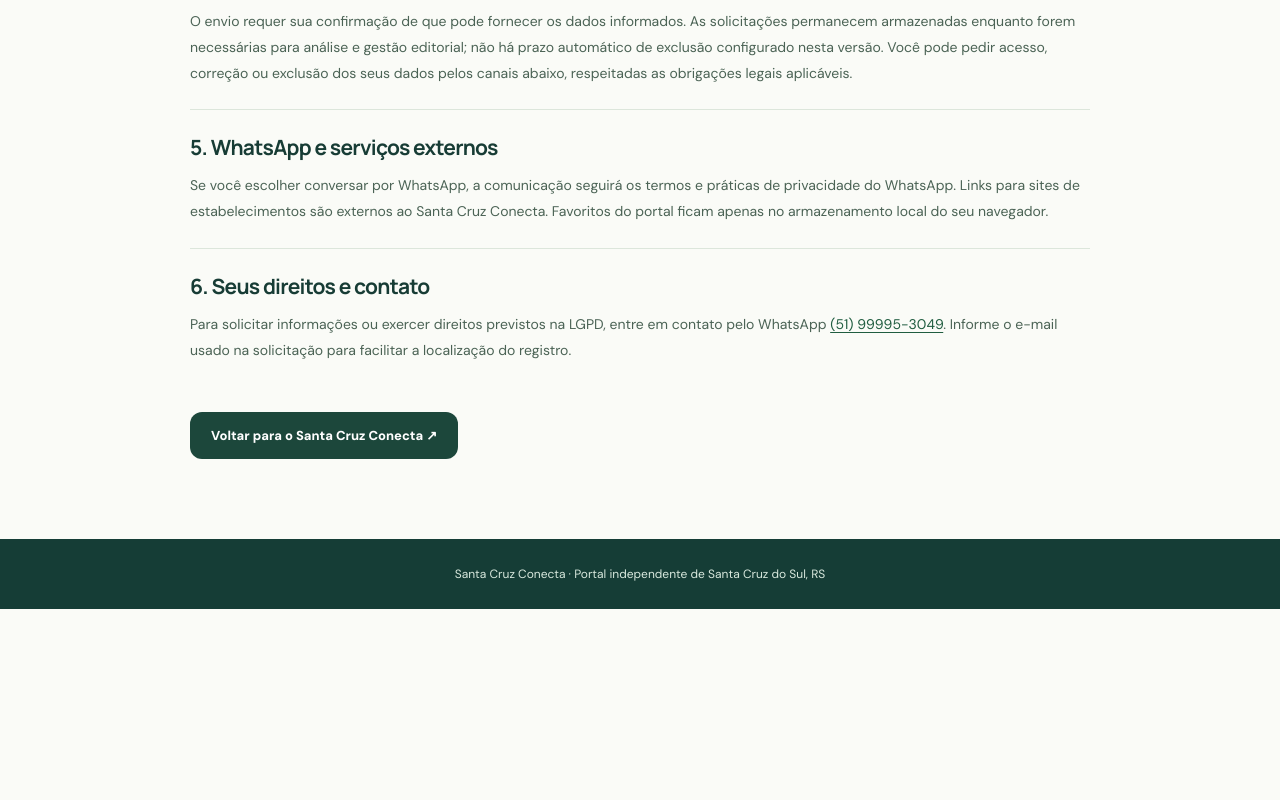
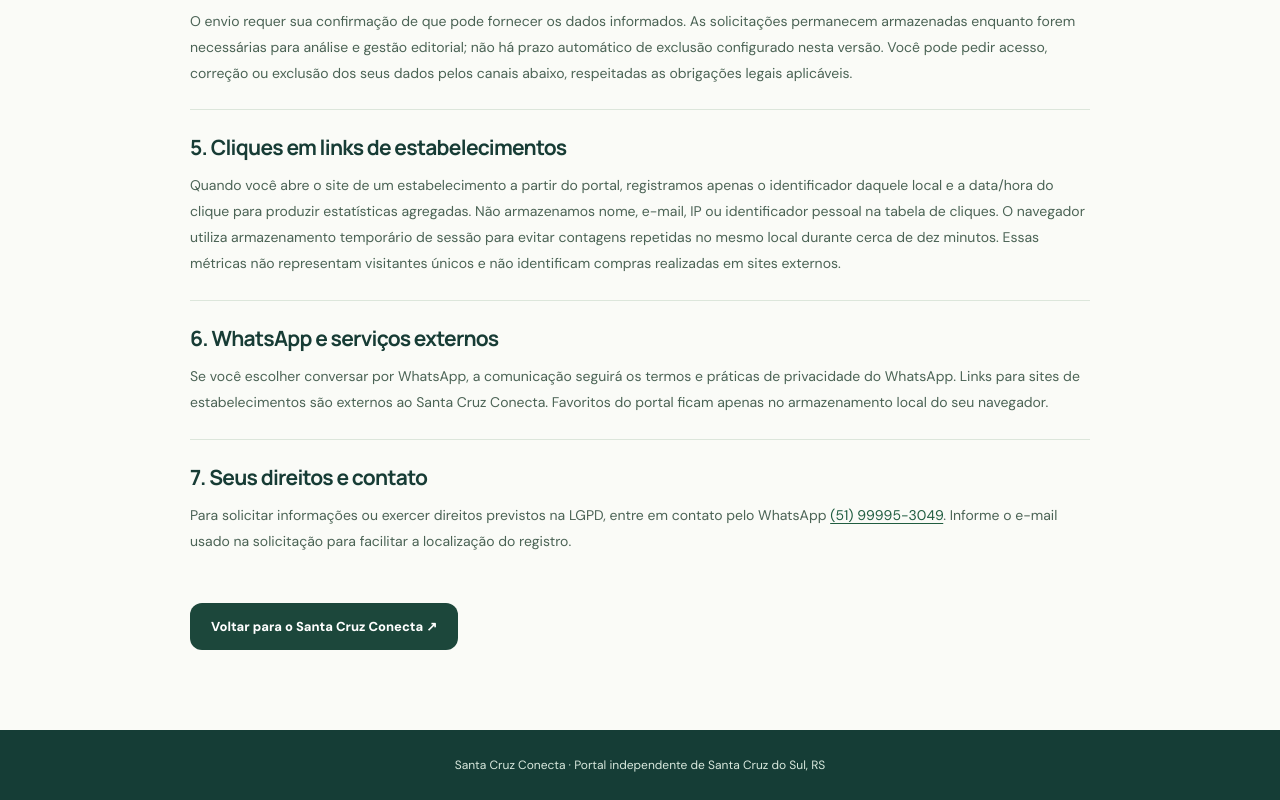
Before and after one commit to petersonschroeder/santa-cruz-conecta, a plain HTML site: page privacidade.html in a window 1280 px wide. Shown: the part 809-1609 px from the top of the page. Before the commit the page ends 1418 px from the top, so only its background shows below. Drawn offline with Linux system fonts and the light colour scheme.

Commit message:
Informar coleta mínima de cliques em lojas na política de privacidade

```diff
--- a/privacidade.html
+++ b/privacidade.html
@@ -17,8 +17,9 @@
 <section><h2>2. Para que utilizamos?</h2><p>Usamos os dados exclusivamente para analisar a indicação, conferir informações e contatar quem enviou a solicitação, quando necessário. O cadastro não é publicado automaticamente. Apenas os dados do <strong>estabelecimento</strong> aprovados para o diretório podem ser divulgados; o e-mail e o nome do solicitante não aparecem no catálogo.</p></section>
 <section><h2>3. Onde armazenamos?</h2><p>Os pedidos são guardados no banco Supabase, em uma tabela privada com controle de acesso (RLS). Somente contas administrativas autorizadas conseguem consultar e revisar as solicitações. A hospedagem do site utiliza Cloudflare.</p></section>
 <section><h2>4. Consentimento e retenção</h2><p>O envio requer sua confirmação de que pode fornecer os dados informados. As solicitações permanecem armazenadas enquanto forem necessárias para análise e gestão editorial; não há prazo automático de exclusão configurado nesta versão. Você pode pedir acesso, correção ou exclusão dos seus dados pelos canais abaixo, respeitadas as obrigações legais aplicáveis.</p></section>
-<section><h2>5. WhatsApp e serviços externos</h2><p>Se você escolher conversar por WhatsApp, a comunicação seguirá os termos e práticas de privacidade do WhatsApp. Links para sites de estabelecimentos são externos ao Santa Cruz Conecta. Favoritos do portal ficam apenas no armazenamento local do seu navegador.</p></section>
-<section><h2>6. Seus direitos e contato</h2><p>Para solicitar informações ou exercer direitos previstos na LGPD, entre em contato pelo WhatsApp <a href="https://wa.me/5551999953049?text=Ol%C3%A1%21%20Gostaria%20de%20falar%20sobre%20privacidade%20no%20Santa%20Cruz%20Conecta." target="_blank" rel="noopener noreferrer">(51) 99995-3049</a>. Informe o e-mail usado na solicitação para facilitar a localização do registro.</p></section>
+<section><h2>5. Cliques em links de estabelecimentos</h2><p>Quando você abre o site de um estabelecimento a partir do portal, registramos apenas o identificador daquele local e a data/hora do clique para produzir estatísticas agregadas. Não armazenamos nome, e-mail, IP ou identificador pessoal na tabela de cliques. O navegador utiliza armazenamento temporário de sessão para evitar contagens repetidas no mesmo local durante cerca de dez minutos. Essas métricas não representam visitantes únicos e não identificam compras realizadas em sites externos.</p></section>
+<section><h2>6. WhatsApp e serviços externos</h2><p>Se você escolher conversar por WhatsApp, a comunicação seguirá os termos e práticas de privacidade do WhatsApp. Links para sites de estabelecimentos são externos ao Santa Cruz Conecta. Favoritos do portal ficam apenas no armazenamento local do seu navegador.</p></section>
+<section><h2>7. Seus direitos e contato</h2><p>Para solicitar informações ou exercer direitos previstos na LGPD, entre em contato pelo WhatsApp <a href="https://wa.me/5551999953049?text=Ol%C3%A1%21%20Gostaria%20de%20falar%20sobre%20privacidade%20no%20Santa%20Cruz%20Conecta." target="_blank" rel="noopener noreferrer">(51) 99995-3049</a>. Informe o e-mail usado na solicitação para facilitar a localização do registro.</p></section>
 <div class="privacy-end"><a href="/" class="privacy-primary">Voltar para o Santa Cruz Conecta ↗</a></div>
 </main><footer class="privacy-footer">Santa Cruz Conecta · Portal independente de Santa Cruz do Sul, RS</footer>
 </body></html>
```
